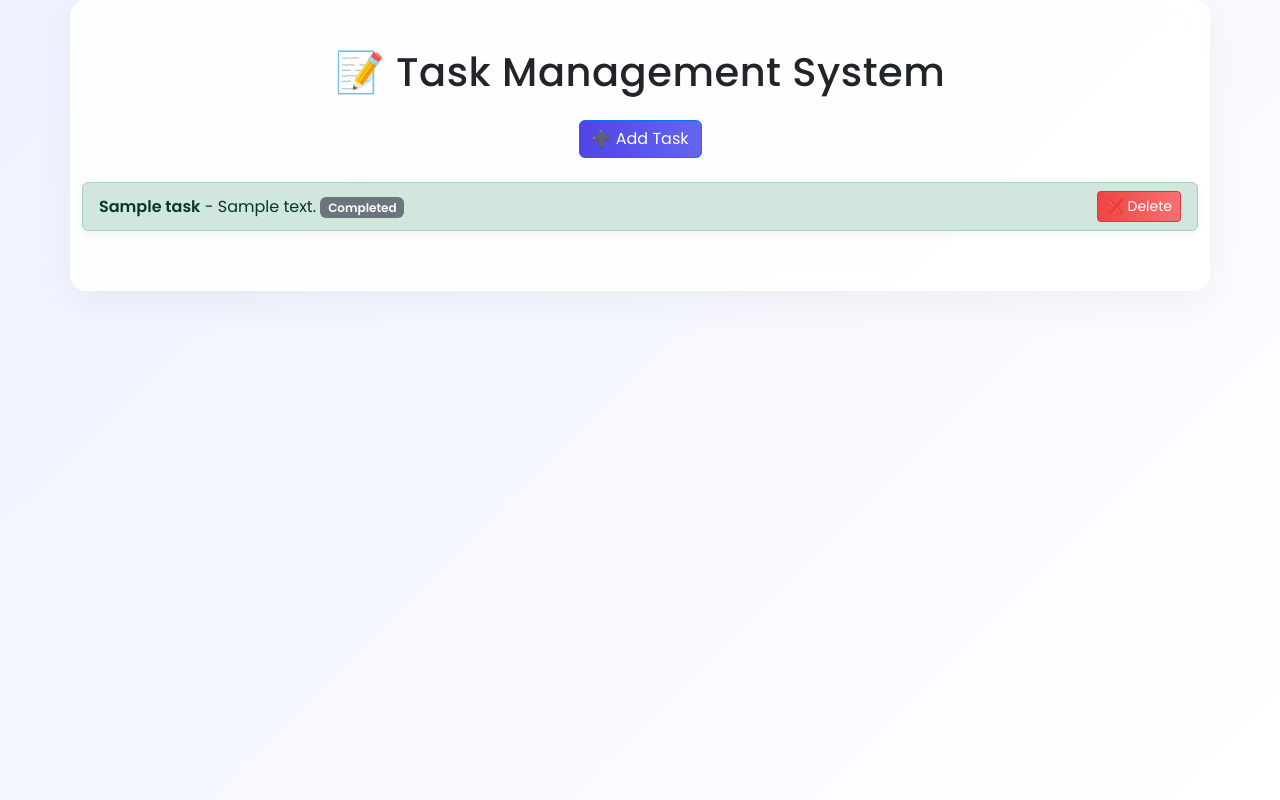
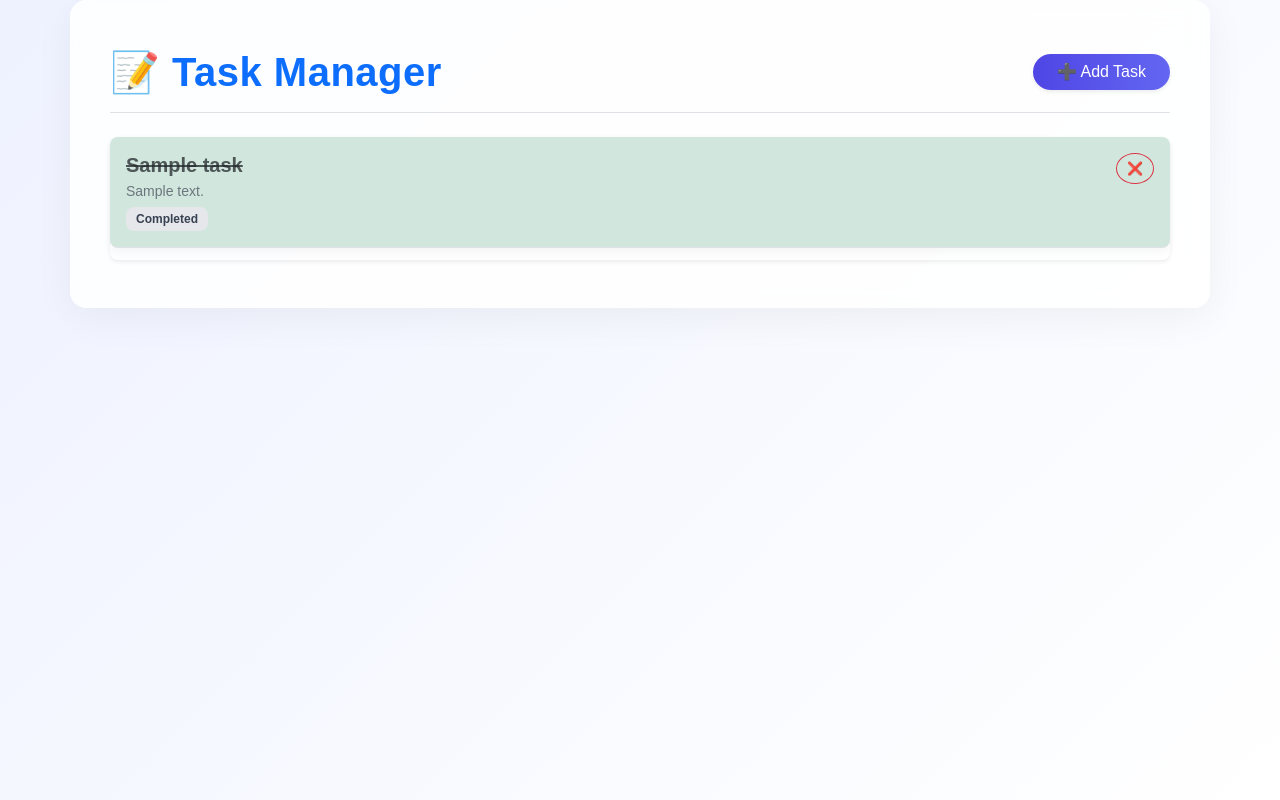
Before and after one commit to varsha320/task_managment_system, a Flask app: page / in a window 1280 px wide. Run offline with Flask 3, Linux system fonts and the light colour scheme; a database or web service that is not in the repository returns one stand-in record (values such as "Sample title").

Commit message:
Refactor index.html for improved structure and styling

```diff
--- a/templates/index.html
+++ b/templates/index.html
@@ -1,41 +1,54 @@
 <!DOCTYPE html>
-<html>
+<html lang="en">
 <head>
+  <meta charset="UTF-8">
   <title>Task Management System</title>
-    <link href="https://fonts.googleapis.com/css2?family=Poppins:wght@400;500;600&display=swap" rel="stylesheet">
-    <link rel="stylesheet"
-     href="{{ url_for('static', filename='style.css') }}">
-    <!-- Bootstrap CSS -->
+  <link href="https://fonts.googleapis.com/css2?family=Inter:wght@400;500;600&display=swap" rel="stylesheet">
   <link href="https://cdn.jsdelivr.net/npm/bootstrap@5.3.2/dist/css/bootstrap.min.css" rel="stylesheet">
+  <link rel="stylesheet" href="{{ url_for('static', filename='style.css') }}">
 </head>
-<body class="bg-light">
 
+<body class="bg-light" style="font-family: 'Inter', sans-serif;">
   <div class="container py-5">
-    <h1 class="text-center mb-4">📝 Task Management System</h1>
-    <div class="text-center mb-4">
-        <a href="/add" class="btn btn-primary">➕ Add Task</a>
+
+    <!-- Header -->
+    <div class="d-flex justify-content-between align-items-center mb-4 border-bottom pb-3">
+      <h1 class="fw-bold text-primary mb-0">📝 Task Manager</h1>
+      <a href="/add" class="btn btn-primary rounded-pill px-4 shadow-sm">➕ Add Task</a>
     </div>
 
-    <ul class="list-group">
+    <!-- Task List -->
+    {% if tasks %}
+      <div class="list-group shadow-sm rounded-3">
         {% for task in tasks %}
-        <li class="list-group-item d-flex justify-content-between align-items-center
-            {% if task['status'] == 'Completed' %} list-group-item-success {% else %} list-group-item-warning {% endif %}">
-            <div>
-                <strong>{{ task['title'] }}</strong> - {{ task['desc'] }}
+          <div class="list-group-item border-0 border-bottom d-flex justify-content-between align-items-start p-3
+              {% if task['status'] == 'Completed' %} bg-success-subtle {% else %} bg-warning-subtle {% endif %}">
+
+            <div class="me-3 flex-grow-1">
+              <h5 class="mb-1 fw-semibold {% if task['status'] == 'Completed' %} text-decoration-line-through text-muted {% endif %}">
+                {{ task['title'] }}
+              </h5>
+              <p class="mb-1 text-secondary small">{{ task['desc'] }}</p>
               <span class="badge bg-secondary">{{ task['status'] }}</span>
             </div>
-            <div>
+
+            <div class="d-flex gap-2">
               {% if task['status'] != 'Completed' %}
-                <a href="/complete/{{ task['_id'] }}" class="btn btn-success btn-sm">✅ Complete</a>
+                <a href="/complete/{{ task['_id'] }}" class="btn btn-outline-success btn-sm rounded-circle" title="Mark as complete">✅</a>
               {% endif %}
-                <a href="/delete/{{ task['_id'] }}" class="btn btn-danger btn-sm">❌ Delete</a>
+              <a href="/delete/{{ task['_id'] }}" class="btn btn-outline-danger btn-sm rounded-circle" title="Delete task">❌</a>
             </div>
-        </li>
+          </div>
         {% endfor %}
-    </ul>
+      </div>
+    {% else %}
+      <div class="text-center py-5 text-muted">
+        <p class="fs-5">No tasks yet.</p>
+        <a href="/add" class="btn btn-outline-primary">Add your first task</a>
+      </div>
+    {% endif %}
   </div>
 
-<!-- Bootstrap JS -->
   <script src="https://cdn.jsdelivr.net/npm/bootstrap@5.3.2/dist/js/bootstrap.bundle.min.js"></script>
 </body>
 </html>
```
Lines whose indentation alone changed are shown as unchanged.
